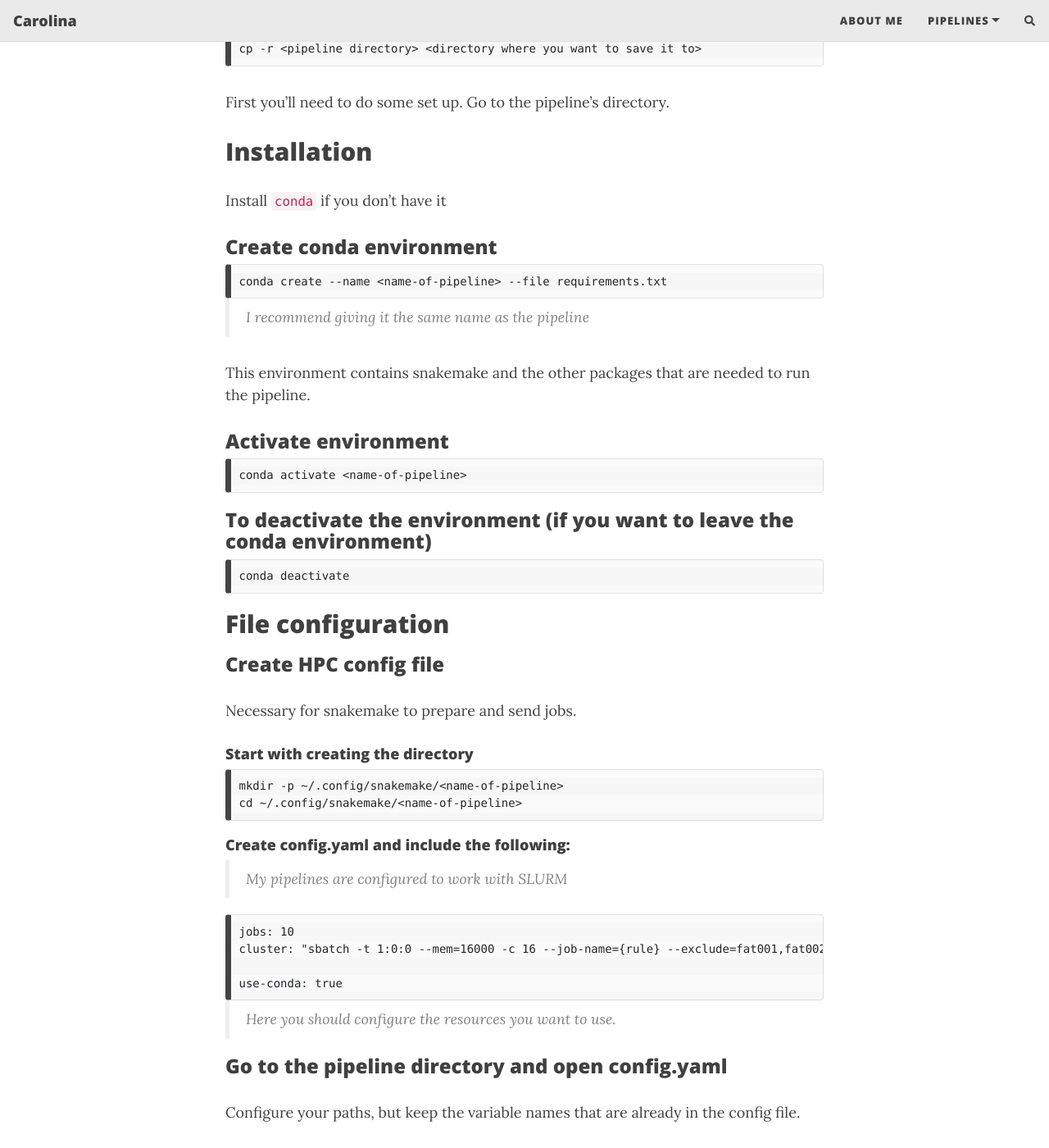
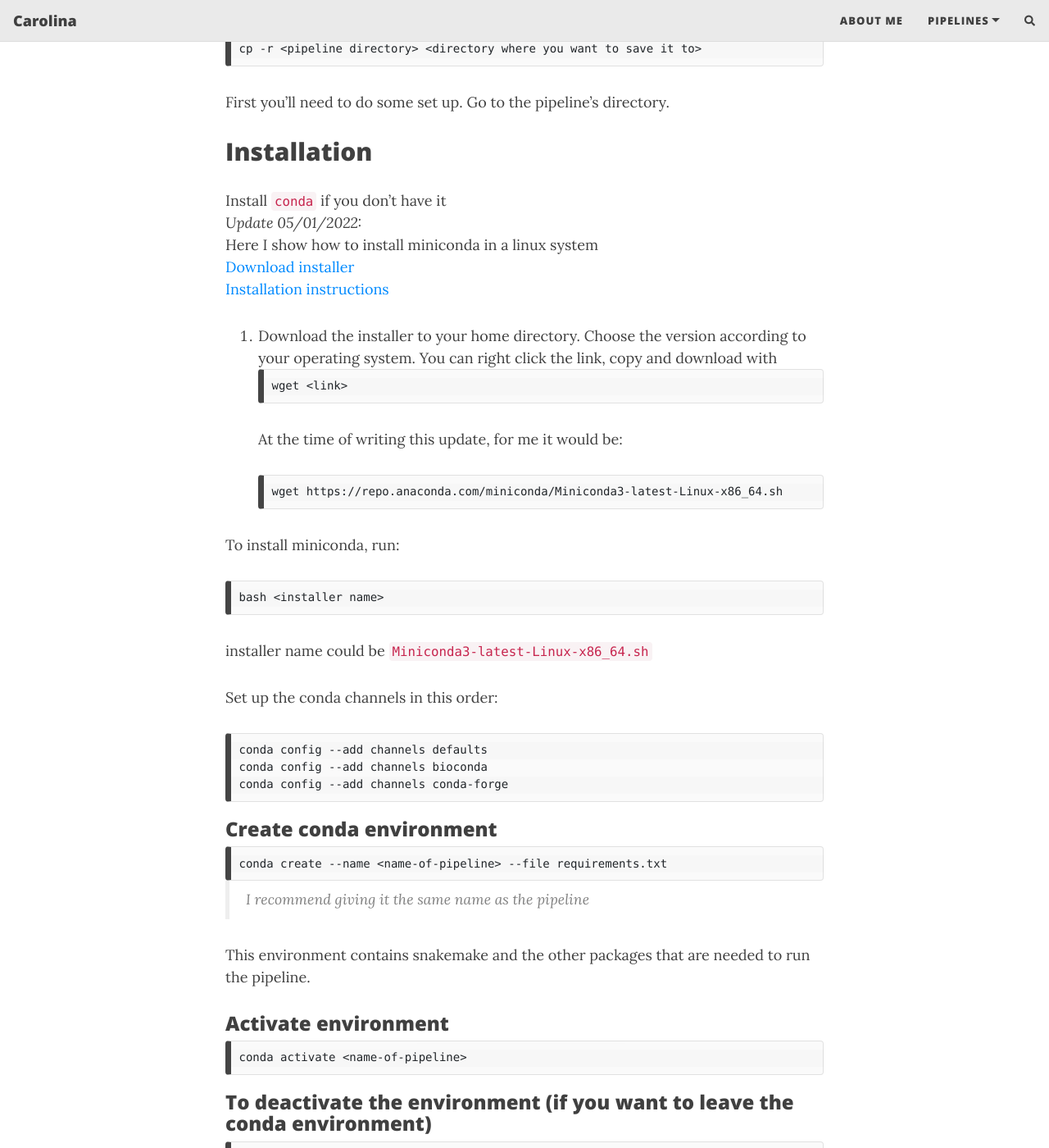
Before and after one commit to CarolinaPB/CarolinaPB.github.io, a Jekyll site: the page built from _posts/2021-06-23-how-to-run-my-pipelines.md, in a window 1280 px wide and 1400 px high, scrolled down 1234 px. Shown: the whole window at 82% size. Built offline with Jekyll 4.4.1, drawn with Linux system fonts in a browser that asks for light colours; nearby versions of some CDN libraries; comment, search, counter and statistics services are not loaded.

Commit message:
added information on how to install miniconda. Added conda channels

````diff
--- a/_posts/2021-06-23-how-to-run-my-pipelines.md
+++ b/_posts/2021-06-23-how-to-run-my-pipelines.md
@@ -43,7 +43,31 @@ First you'll need to do some set up. Go to the pipeline's directory.
 ## Installation
 
 Install `conda` if you don't have it
+_Update 05/01/2022:_
+Here I show how to install miniconda in a linux system
+[Download installer](https://docs.conda.io/en/latest/miniconda.html)
+[Installation instructions](https://conda.io/projects/conda/en/latest/user-guide/install/index.html)
+1. Download the installer to your home directory. Choose the version according to your operating system. You can right click the link, copy and download with
+```
+wget <link>
+```
+At the time of writing this update, for me it would be:
+```
+wget https://repo.anaconda.com/miniconda/Miniconda3-latest-Linux-x86_64.sh
+```
 
+To install miniconda, run:
+```
+bash <installer name>
+```
+installer name could be `Miniconda3-latest-Linux-x86_64.sh`
+
+Set up the conda channels in this order:
+```
+conda config --add channels defaults
+conda config --add channels bioconda
+conda config --add channels conda-forge
+```
 ### Create conda environment
 
 ```
````
